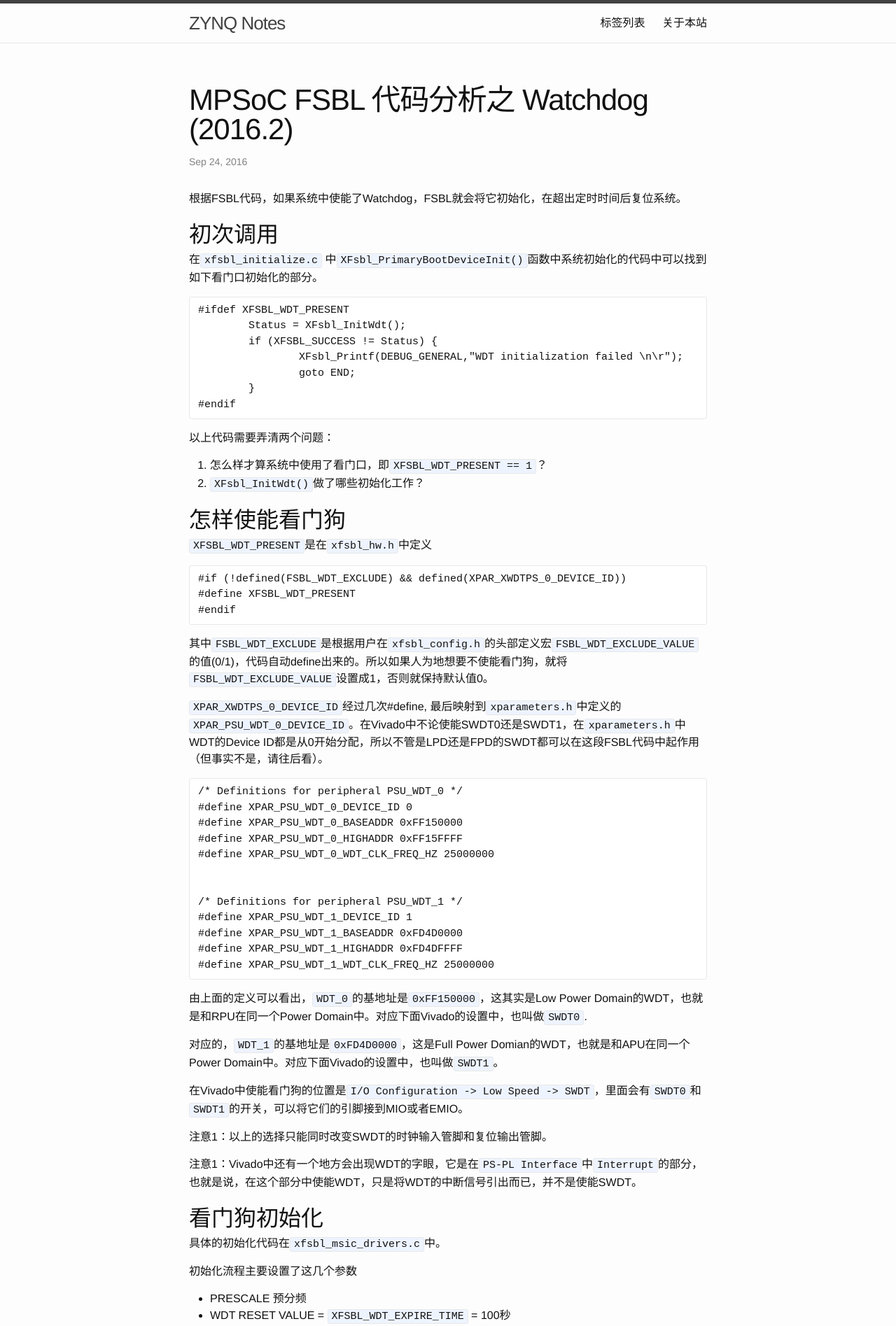
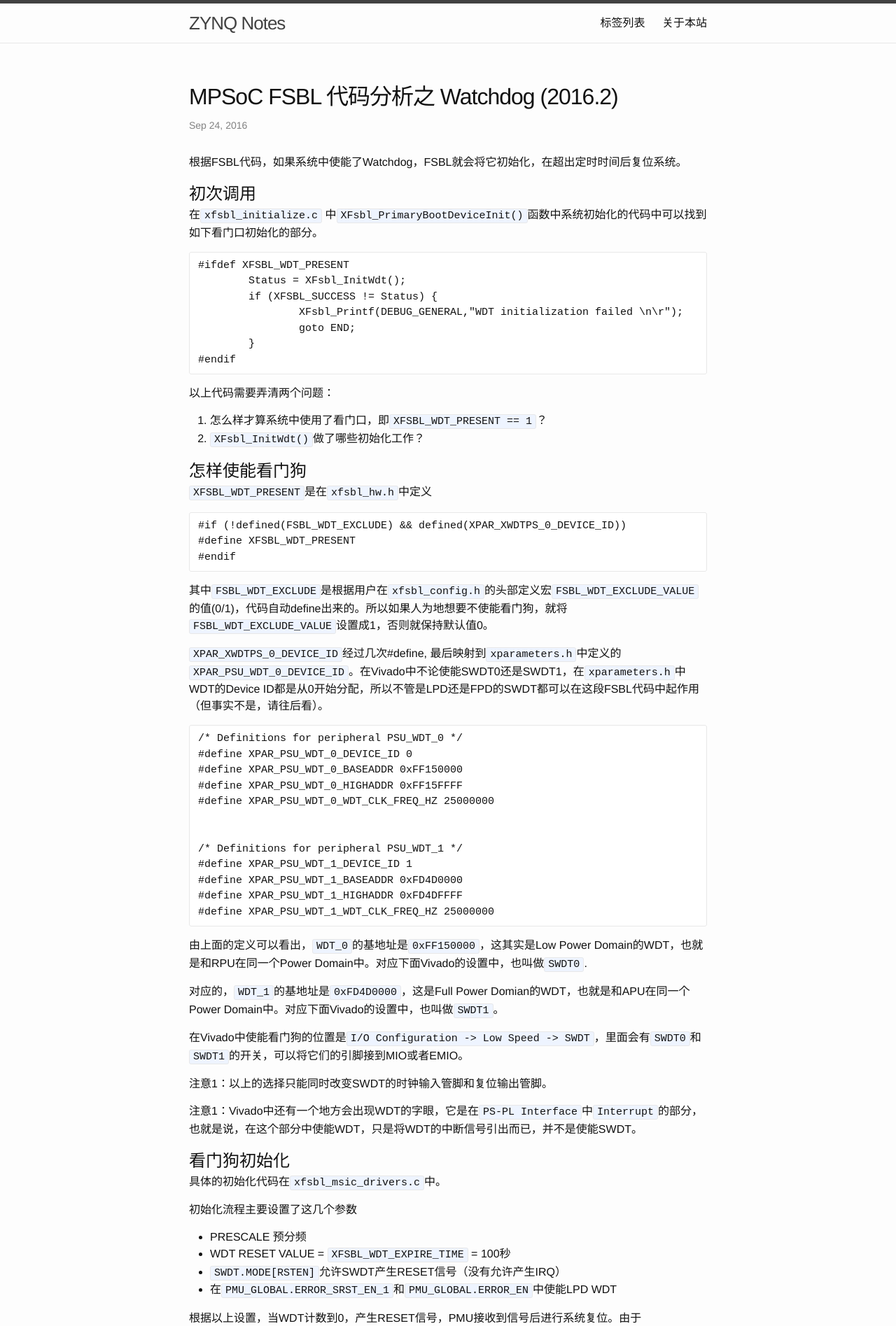
Before and after one commit to zynqnotes/zynqnotes.github.io, a Jekyll site: the page built from _posts/2016-09-24-mpsoc-fsbl-watchdog-2016-2.md, in a window 1280 px wide. Shown: the top 1895 px of the page at 70% size. Built offline with Jekyll 4.4.1, drawn with Linux system fonts in a browser that asks for light colours.

Commit message:
edit font size and color

```diff
--- a/_sass/_layout.scss
+++ b/_sass/_layout.scss
@@ -17,7 +17,7 @@
     margin-bottom: 0;
     float: left;
 
-    &,
+    &,colo
     &:visited {
         color: $grey-color-dark;
     }
@@ -199,31 +199,42 @@
 }
 
 .post-title {
-    font-size: 42px;
+    font-size: 32px;
     letter-spacing: -1px;
     line-height: 1;
 
     @include media-query($on-laptop) {
-        font-size: 36px;
+        font-size: 30px;
     }
 }
 
 .post-content {
     margin-bottom: $spacing-unit;
 
-    h2 {
-        font-size: 32px;
+    h1 {
+        font-size: 24px;
+        color: $brand-color;
 
         @include media-query($on-laptop) {
-            font-size: 28px;
+            font-size: 22px;
+        }
+    }
+
+
+
+    h2 {
+        font-size: 24px;
+
+        @include media-query($on-laptop) {
+            font-size: 22px;
         }
     }
 
     h3 {
-        font-size: 26px;
+        font-size: 20px;
 
         @include media-query($on-laptop) {
-            font-size: 22px;
+            font-size: 18px;
         }
     }
 
```
